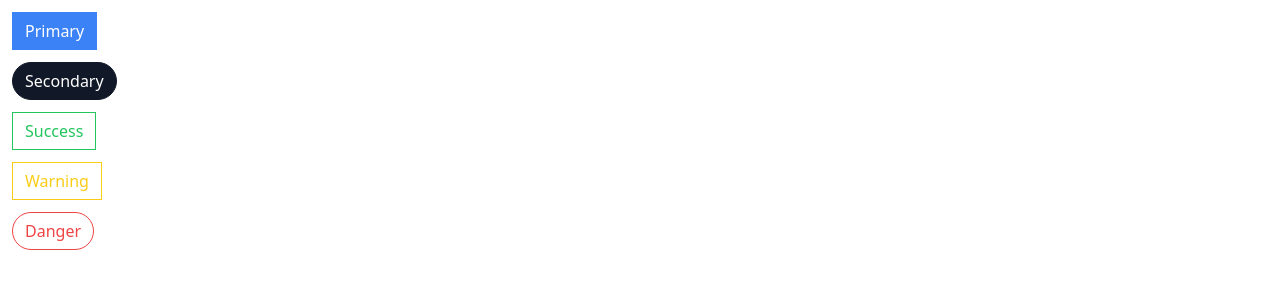
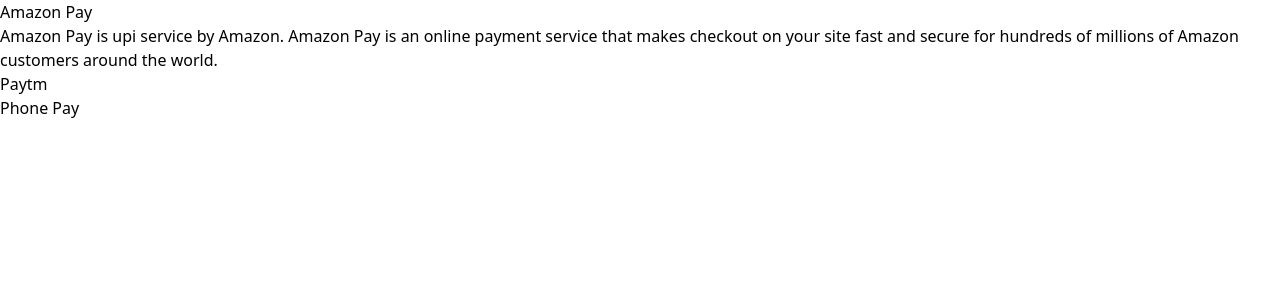
Before and after one commit to KaranMeghe/Components-Library, a React (Create React App) app in the folder library/: page / in a window 1280 px wide. Shown: the top 300 px of the page. Built offline with nearby package versions, Linux system fonts and the light colour scheme.

Commit message:
Feat - state and event handler is added for Accordion functionality

```diff
--- a/library/src/App.js
+++ b/library/src/App.js
@@ -1,7 +1,27 @@
-import ButtonPage from "./Pages/ButtonPage";
+import Accordion from "./Components/Accordion";
 
 const App = () => {
-  return <ButtonPage />;
+  const items = [
+    {
+      id: "12hj",
+      label: "Amazon Pay",
+      content:
+        "Amazon Pay is upi service by Amazon. Amazon Pay is an online payment service that makes checkout on your site fast and secure for hundreds of millions of Amazon customers around the world.",
+    },
+    {
+      id: "23k",
+      label: "Paytm",
+      content:
+        "Paytm is Payment Service started by indian startup paytm. Paytm - India's Most Popular Platform for Money Transfer, BHIM UPI Payments, Recharges and other online payments ·",
+    },
+    {
+      id: "2ed",
+      label: "Phone Pay",
+      content:
+        "Phone pay is Payment Service started by indian startup. PhonePe is a Digital Wallet & Online Payment App that allows you to make instant Money Transfers with UPI. ",
+    },
+  ];
+  return <Accordion items={items} />;
 };
 
 export default App;
--- /dev/null
+++ b/library/src/Components/Accordion.js
@@ -0,0 +1,23 @@
+import { useState } from "react";
+
+const Accordion = ({ items }) => {
+  const [expandedIndex, setExpandedIndex] = useState(0);
+
+  const handleClick = (index) => {
+    setExpandedIndex(index);
+  };
+
+  const renderdItems = items.map((item, index) => {
+    const isExpanded = index === expandedIndex;
+
+    return (
+      <div key={item.id}>
+        <div onClick={() => handleClick(index)}>{item.label}</div>
+        {isExpanded && <div>{item.content}</div>}
+      </div>
+    );
+  });
+  return <div> {renderdItems}</div>;
+};
+
+export default Accordion;
```
